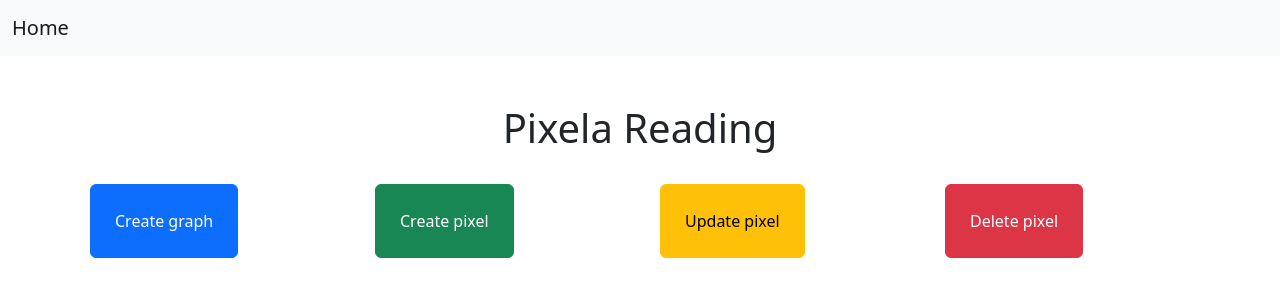
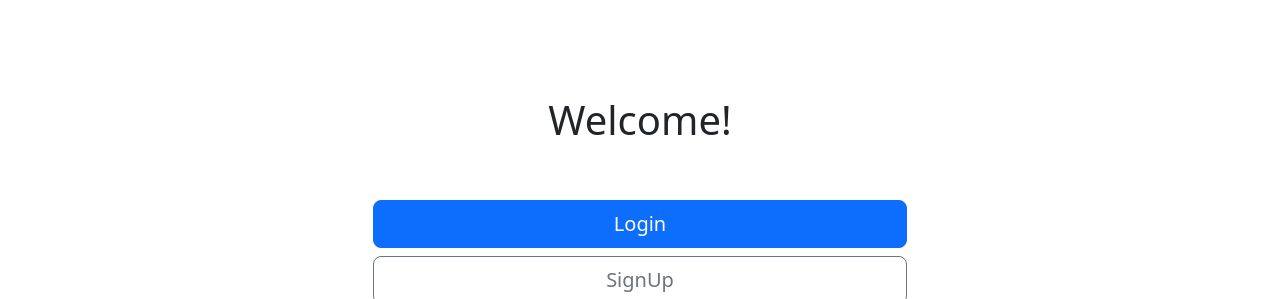
Before and after one commit to eugeniocarvalho/pixela, a Flask app: page / in a window 1280 px wide. Shown: the top 299 px of the page. Run offline with Flask 2, Linux system fonts and the light colour scheme; some libraries are stand-ins or nearby versions.

Commit message:
create user database

```diff
--- a/main.py
+++ b/main.py
@@ -1,16 +1,29 @@
 from crypt import methods
-from flask import Flask, render_template, redirect, url_for
+from flask import Flask, render_template, redirect, url_for, abort, flash
 from flask_bootstrap import Bootstrap
-from forms import CreatePixel, DeletePixel, UpdatePixel
+from forms import CreatePixel, DeletePixel, UpdatePixel, LoginForm, SignUpForm
 from datetime import datetime
 from dotenv import load_dotenv
 import pytz, requests, os
+from flask_login import UserMixin, login_user, LoginManager, login_required, current_user, logout_user
+from flask_sqlalchemy import SQLAlchemy
+from functools import wraps
+from werkzeug.security import generate_password_hash, check_password_hash
 
 app = Flask(__name__)
 Bootstrap(app)
 
 app.config['SECRET_KEY'] = '8BYkEfBA6O6donzWlSihBXox7C0sKR6boboniqued'
+app.config['SQLALCHEMY_DATABASE_URI'] = 'sqlite:///users.db'
 
+db = SQLAlchemy(app)
+
+login_manager = LoginManager()
+login_manager.init_app(app)
+
+@login_manager.user_loader
+def load_user(user_id):
+  return User.query.get(int(user_id))
 
 load_dotenv()
 
@@ -47,18 +60,98 @@
   print(response.text)
 
 
+class User(db.Model, UserMixin):
+  __tablname__ = 'users'
+  id = db.Column(db.Integer, primary_key=True)
+  email = db.Column(db.String(100), unique=True)
+  name = db.Column(db.String(100))
+  password = db.Column(db.String(100))
+
+
+db.create_all()
+
+
+def admin_only(f):
+  @wraps(f)
+  def decorated_function(*args, **kwargs):
+    if current_user.id != 1:
+        return abort(403)
+
+    return f(*args, **kwargs)
+
+  return decorated_function
+
+
 
 @app.route('/')
 def home():
-  return render_template('index.html')
+  return render_template('index.html', user=current_user)
 
 
+@app.route('/login', methods=['GET', 'POST'])
+def login():
+  form = LoginForm()
+
+  if form.validate_on_submit():
+    email = form.email.data
+    password = form.password.data
+    user = User.query.filter_by(email=email).first()
+
+    if not user:
+      flash('That email does not exist, please try again.')
+
+      return redirect(url_for('login'))
+    elif not check_password_hash(user.password, password):
+      flash('Password incorrect, try again.')
+    else:
+      login_user(user)
+
+      return render_template('dashboard.html', user=current_user)
+
+  return render_template('login.html', form=form, user=current_user)
+
+
+@app.route('/signup', methods=['GET', 'POST'])
+def signup():
+  pass
+  # form = SignUpForm()
+
+  # if form.validate_on_submit():
+  #   if User.query.filter_by(email=form.email.data).first():
+  #     flash("You've already signed up with that email, login inteast")
+
+  #     return redirect(url_for('login'))
+  #   else:
+  #     password_hash = generate_password_hash(password=form.password.data, method="pbkdf2:sha256", salt_length=8)
+
+  #     user = User (
+  #         name = form.name.data,
+  #         email = form.email.data,
+  #         password = password_hash
+  #     )
+
+  #     db.session.add(user)
+  #     db.session.commit()
+
+  #     login_user(user)
+
+  #     return redirect(url_for("dashboard"))
+
+  # return render_template("signup.html", form=form, user=current_user)
+
+@app.route('/dashboard')
+@login_required
+def dashboard():
+  return render_template('dashboard.html', user=current_user)
+
 @app.route('/create-graph')
+@login_required
 def create_graph():
-  return render_template('index.html')
+  return render_template('dashboard.html', user=current_user)
 
 
 @app.route('/create-pixel', methods=['GET', 'POST'])
+@login_required
 def create_pixel():
   form = CreatePixel()
 
@@ -78,12 +171,13 @@
     response = requests.post(url=graph_pixel, json=pixel_config, headers=headers)
     print(response.json()["message"])
 
-    return render_template('index.html', message=response.json()["message"])
+    return render_template('dashboard.html', message=response.json()["message"], user=current_user)
 
-  return render_template('create-pixel.html', form=form)
+  return render_template('create-pixel.html', form=form, user=current_user)
 
 
 @app.route('/update-pixel', methods=['GET', 'POST'])
+@login_required
 def update_pixel():
   form = UpdatePixel()
 
@@ -100,12 +194,13 @@
 
     print(response.json())
 
-    return render_template('index.html', message=response.json()["message"])
+    return render_template('dashboard.html', message=response.json()["message"], user=current_user)
 
-  return render_template('update-pixel.html', form=form)
+  return render_template('update-pixel.html', form=form, user=current_user)
 
 
 @app.route('/delete-pixel', methods=['GET', 'POST'])
+@login_required
 def delete_pixel():
   form = DeletePixel()
 
@@ -118,9 +213,18 @@
 
     print(response)
 
-    return render_template('index.html', message=response.json()["message"])
+    return render_template('dashboard.html', message=response.json()["message"], user=current_user)
 
-  return render_template('delete-pixel.html', form=form)
+  return render_template('delete-pixel.html', form=form, user=current_user)
+
+
+
+@app.route('/logout')
+@login_required
+def logout():
+  logout_user()
+
+  return redirect(url_for('home'))
 
 
 if __name__ == '__main__':
--- a/requirements.txt
+++ b/requirements.txt
@@ -4,6 +4,7 @@
 dominate==2.7.0
 Flask==2.2.2
 Flask-Bootstrap==3.3.7.1
+Flask-Login==0.6.2
 Flask-WTF==1.0.1
 gunicorn==20.1.0
 idna==3.3
--- a/templates/header.html
+++ b/templates/header.html
@@ -13,9 +13,10 @@
 
 <body>
   <header>
-    <nav class="navbar bg-light text-start d-block">
-      <div class="container-fluid">
+    <nav class="navbar bg-light">
+      <div class="container-fluid d-flex justify-content-between w-75">
         <a class="navbar-brand" href="{{ url_for('home')}}">Home</a>
-      </div>
+        <a class="nav-link" href="{{url_for('logout')}}">Logout</a>
+        </div>
     </nav>
   </header>
--- a/templates/index.html
+++ b/templates/index.html
@@ -1,35 +1,26 @@
-{% include 'header.html' %}
-
-  <main>
-    <section class="container pt-5">
-      <h1 class="pb-3 text-center">Pixela Reading</h1>
-      <div class="row">
-        <div class="col m-2">
-          <a href="{{url_for('create_graph')}}" class="btn btn-primary p-4">Create graph</a>
-        </div>
-        <div class="col m-2">
-          <a href="{{url_for('create_pixel')}}" class="btn btn-success p-4">Create pixel</a>
-        </div>
-        <div class="col m-2">
-          <a href="{{url_for('update_pixel')}}" class="btn btn-warning p-4">Update pixel</a>
-        </div>
-        <div class="col m-2">
-          <a href="{{url_for('delete_pixel')}}" class="btn btn-danger p-4">Delete pixel</a>
+<!DOCTYPE html>
+<html lang="en">
+<head>
+  <meta charset="UTF-8">
+  <meta http-equiv="X-UA-Compatible" content="IE=edge">
+  <meta name="viewport" content="width=device-width, initial-scale=1.0">
+  <title>Home</title>
+  <!-- CSS only -->
+<link href="https://cdn.jsdelivr.net/npm/bootstrap@5.2.0/dist/css/bootstrap.min.css" rel="stylesheet" integrity="sha384-gH2yIJqKdNHPEq0n4Mqa/HGKIhSkIHeL5AyhkYV8i59U5AR6csBvApHHNl/vI1Bx" crossorigin="anonymous">
+</head>
+<body>
+  <main class="container">
+    <div class="px-4 py-5 my-5 text-center">
+      <h1 class="pb-5">Welcome!</h1>
+      <div class="col-lg-6 mx-auto w-50">
+        <div class="d-grid gap-2 d-flex justify-content-sm-center flex-column">
+          <a class="btn btn-primary btn-lg px-4 gap-3" href="{{url_for('login')}}">Login</a>
+          <a class="btn btn-outline-secondary btn-lg px-4" href="{{url_for('signup')}}">SignUp</a>
         </div>
       </div>
-
-      <h2 class="pt-5 text-center text-warning">{{message}}</h2>
-      <div class="d-flex align-items-center flex-column">
-        <a href="https://pixe.la/v1/users/eugeniocarvalho/graphs/graph1.html" class="link-primary pb-3">View Graph</a>
-      <img class="img-fluid"  src="https://pixe.la/v1/users/eugeniocarvalho/graphs/graph1.svg" alt="Graph">
-      </div>
-    </section>
+    </div>
   </main>
-
   <!-- JavaScript Bundle with Popper -->
-  <script src="https://cdn.jsdelivr.net/npm/bootstrap@5.2.0/dist/js/bootstrap.bundle.min.js"
-    integrity="sha384-A3rJD856KowSb7dwlZdYEkO39Gagi7vIsF0jrRAoQmDKKtQBHUuLZ9AsSv4jD4Xa"
-    crossorigin="anonymous"></script>
+<script src="https://cdn.jsdelivr.net/npm/bootstrap@5.2.0/dist/js/bootstrap.bundle.min.js" integrity="sha384-A3rJD856KowSb7dwlZdYEkO39Gagi7vIsF0jrRAoQmDKKtQBHUuLZ9AsSv4jD4Xa" crossorigin="anonymous"></script>
 </body>
-
 </html>
```
Also changed, not shown: forms.py (+12 -1 lines), templates/dashboard.html (added, +35 -0 lines), templates/login.html (added, +37 -0 lines), templates/signup.html (added, +37 -0 lines), users.db (added).
